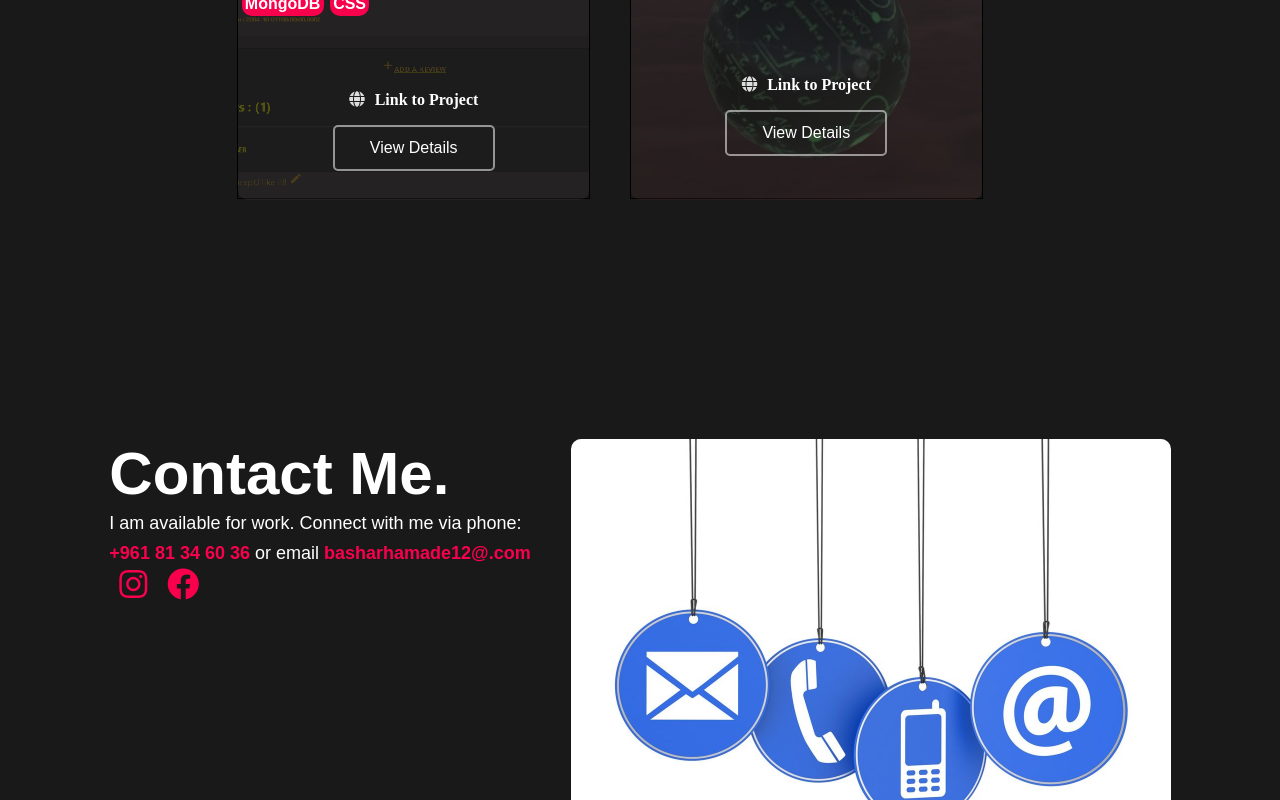
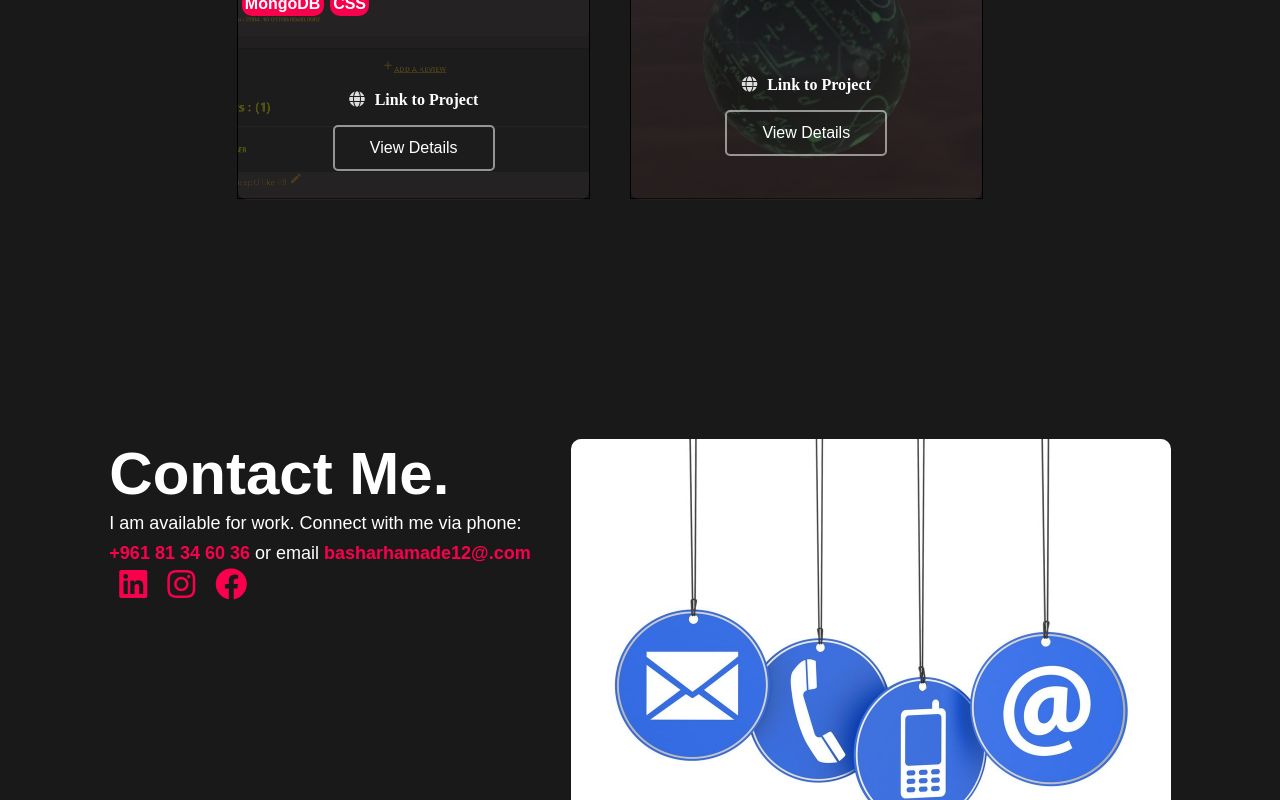
Before and after one commit to BHCoding420/my_portfolio, a React (Create React App) app: page / in a window 1280 px wide. Shown: the part 2101-2901 px from the top of the page. Built offline with nearby package versions, Linux system fonts and the light colour scheme.

Commit message:
Update Contact.js

```diff
--- a/src/Contact.js
+++ b/src/Contact.js
@@ -13,6 +13,9 @@ function Contact() {
                            <p className="hire__text white"><strong>+961 81 34 60 36</strong> or email <strong>basharhamade12@.com</strong></p>
                         </div>
                         <div style={{display:"flex"}} >
+                        <a href="https://www.linkedin.com/in/bashar-hamade-a89685229">
+                        <i class="fab fa-linkedin fa-2x" style={{color: '#F9004D',margin:"0 10px auto"}}> </i>
+                    </a>
                             <a href="https://www.instagram.com/basharhamede/">
                                 <i class="fab fa-instagram fa-2x" style={{color: '#F9004D',margin:"0 10px auto"}}> </i>
                             </a>
```
